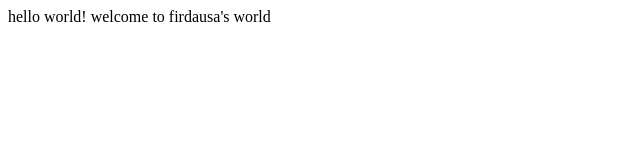
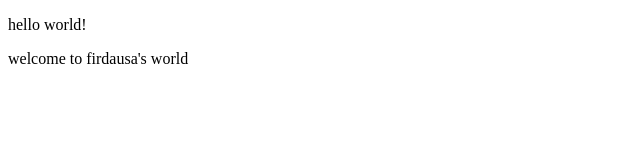
Before and after one commit to firdausa7/first-web-page, a plain HTML site: page my-first-webpage.html in a window 1280 px wide. Shown: the whole page, without its empty margins (0-640 px from the left). Drawn offline with Linux system fonts and the light colour scheme.

Commit message:
add paragraph block elements to the page

```diff
--- a/my-first-webpage.html
+++ b/my-first-webpage.html
@@ -4,7 +4,7 @@
         <title>my first webpage</title>
     </head>
     <body>
-        hello world!
-        welcome to firdausa's world
+        <p>hello world!</p>
+        <p>welcome to firdausa's world</p>
     </body>
 </html>
```
